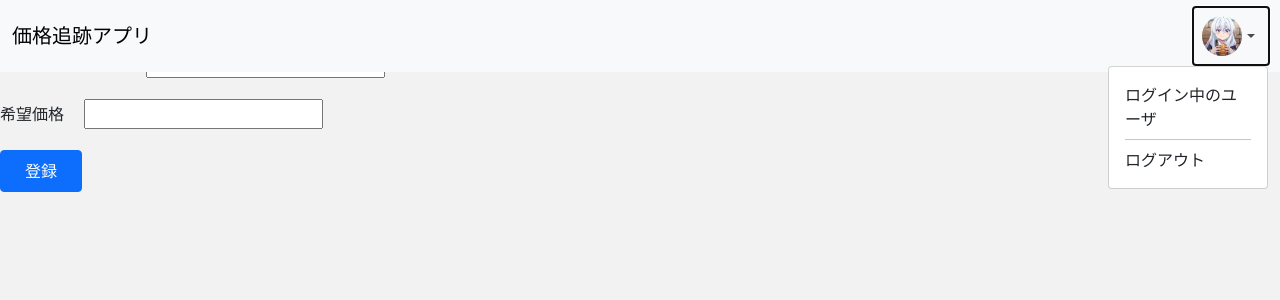
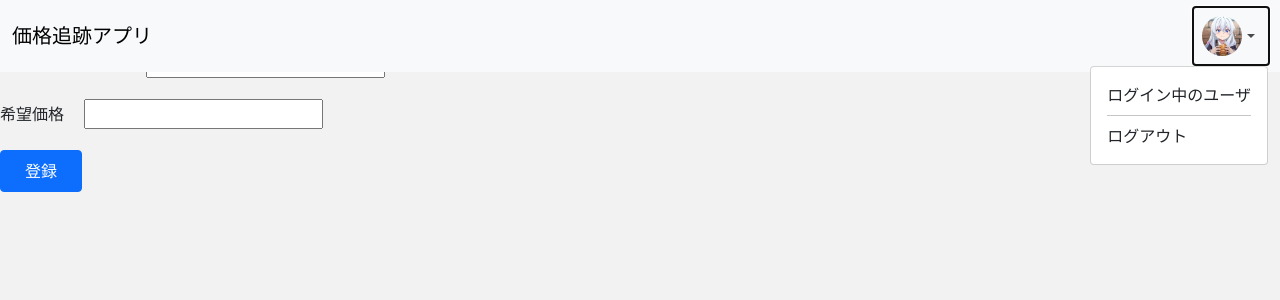
Before and after one commit to sigunamu226/amazon-tracking-price, a Django app: template templates/items/regist.html in a window 1280 px wide, after a click that opens the changed part. Shown: the top 300 px of the page. Run offline with Django 3.2, Linux system fonts and the light colour scheme; the template is opened without the code that fills it: values that come from a table or form of the project are taken from there, others are empty; some libraries are stand-ins or nearby versions.

Commit message:
改行されないように

```diff
--- a/templates/static/css/header.css
+++ b/templates/static/css/header.css
@@ -8,16 +8,19 @@
 .navbar .nav-item .dropdown-menu {
   padding: 1rem;
 }
+.navbar .nav-item .dropdown-menu li {
+  white-space: nowrap;
+}
 .navbar .nav-item .dropdown-menu .dropdown-item {
   padding: 0;
 }
 .navbar .nav-item .dropdown-toggle {
   display: flex;
 }
-.navbar .nav-item .image_circle  {
+.navbar .nav-item .image_circle {
   width: 40px;
-  height:40px;
-  border-radius:50%;
+  height: 40px;
+  border-radius: 50%;
   background-image: url("/templates/static/img/ireina.jpg");
   background-position: center;
   background-size: cover;
```
